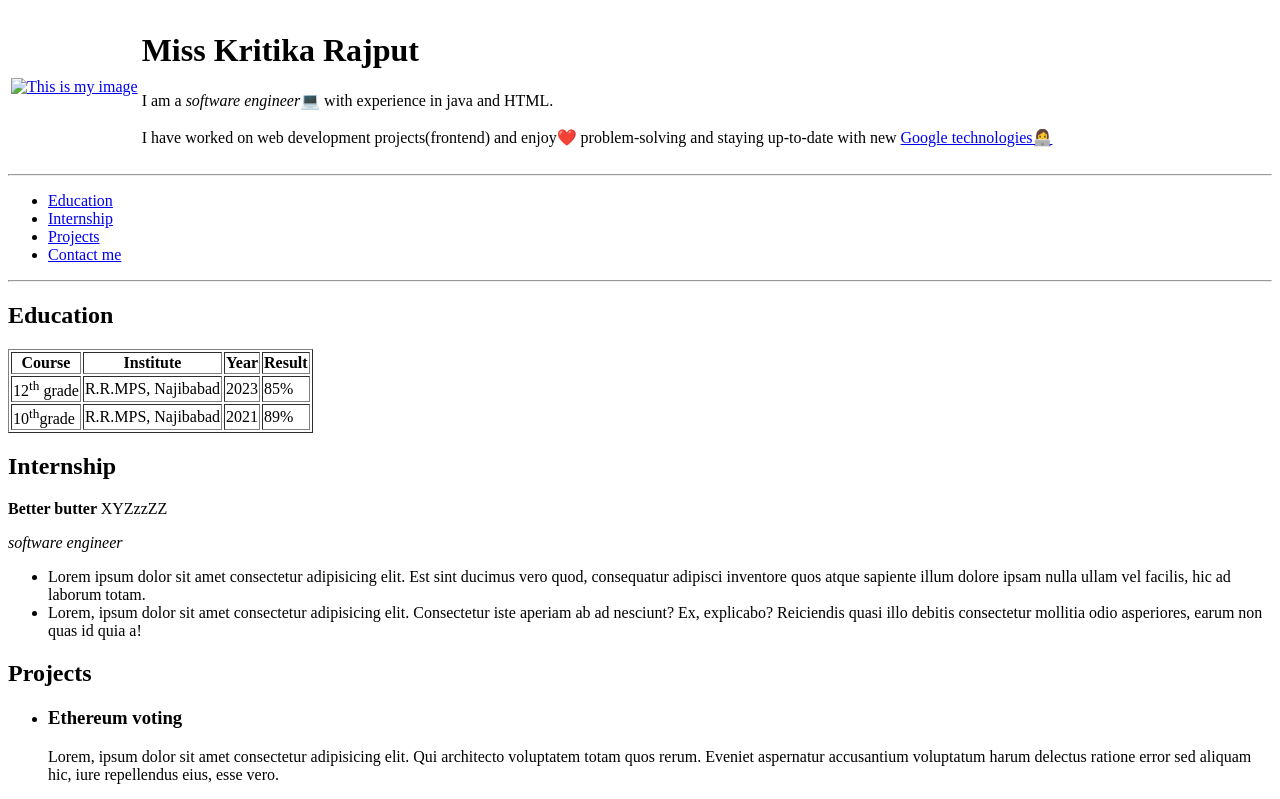
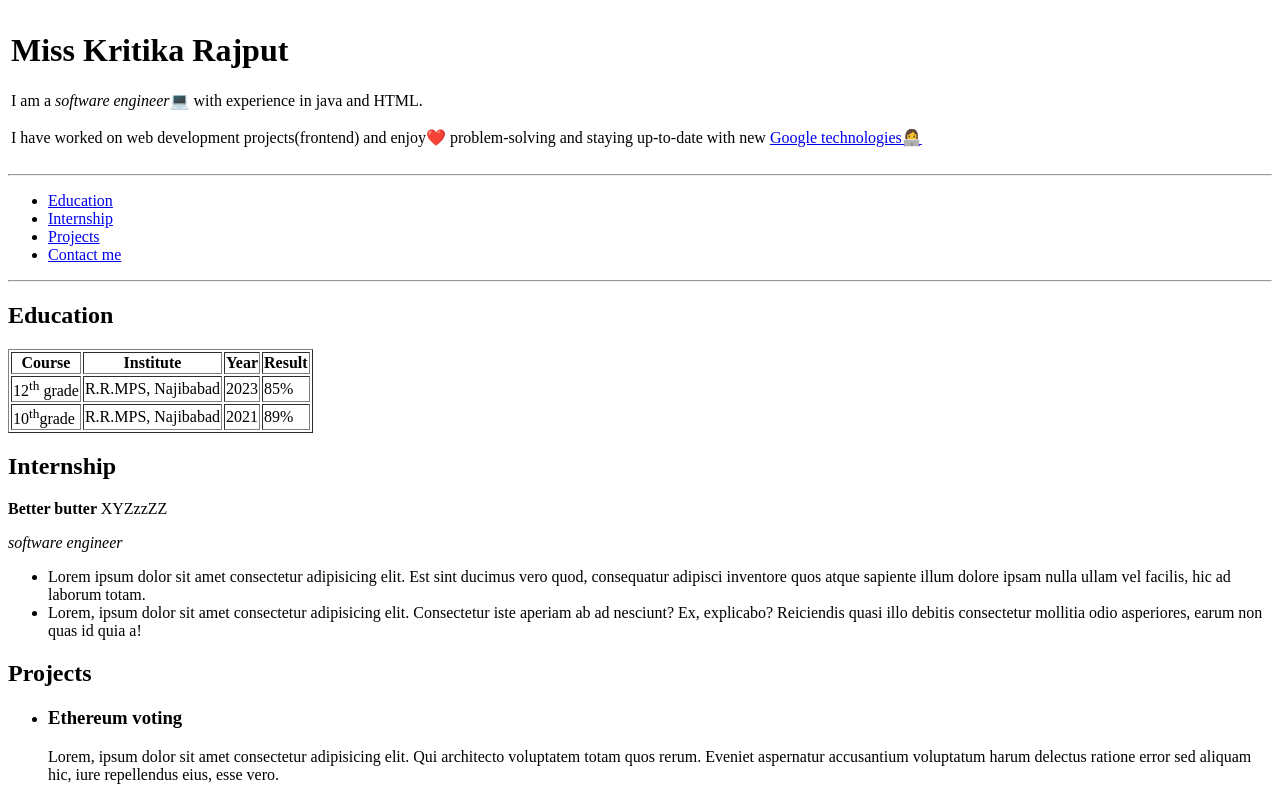
Before and after one commit to misskritikarajput/resume, a plain HTML site: page index.html in a window 1280 px wide. Shown: the top 799 px of the page. Drawn offline with Linux system fonts and the light colour scheme.

Commit message:
Update index.html

```diff
--- a/index.html
+++ b/index.html
@@ -10,8 +10,6 @@
     <header>
         <table>
             <tr>
-                <td><a href="https://www.github.com/misskritikarajput"><img  width="300" src="kritika.jpg" alt="This is my image"></a>
-                    </td>
                 <td><p ><h1 >Miss Kritika Rajput</h1>I am a <i>software engineer</i>💻 with experience in java and HTML.
                     <br>
                     <br>I have worked on web development projects(frontend) and enjoy❤️
```
